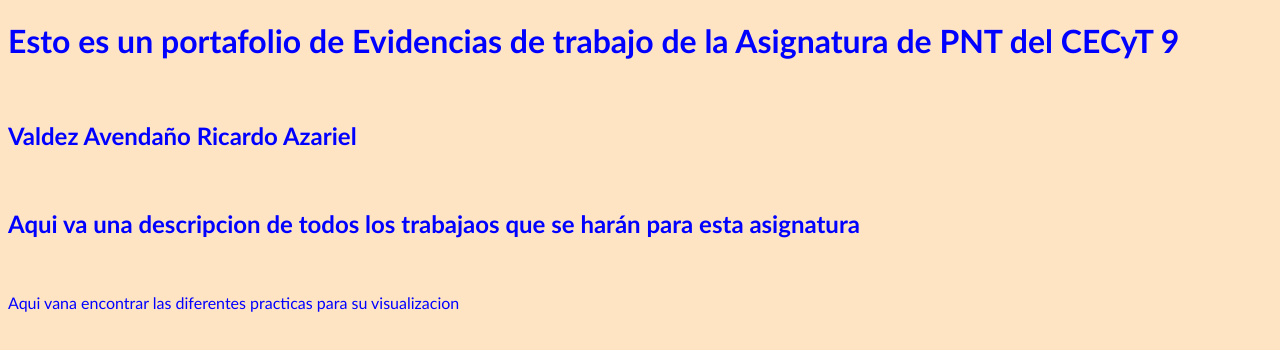
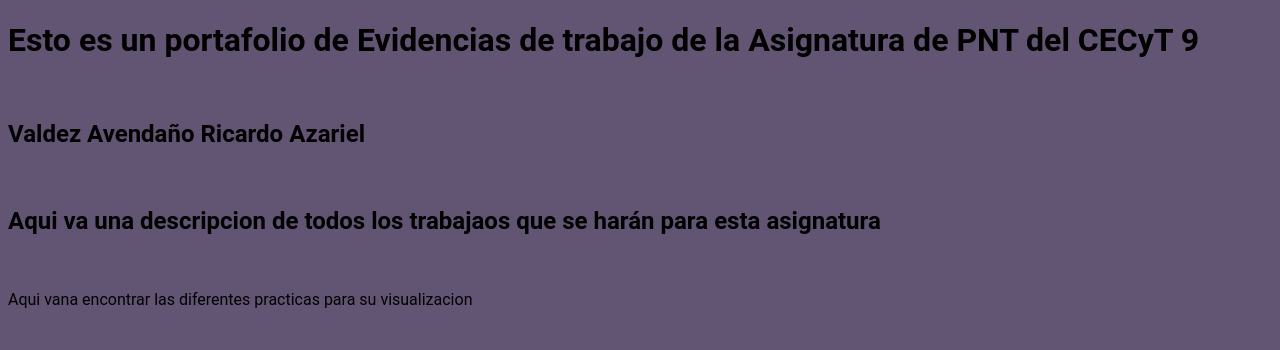
Before and after one commit to aZaaa1406/Portafolio, a plain HTML site: page index.html in a window 1280 px wide. Drawn offline with Linux system fonts and the light colour scheme.

Commit message:
commit -m "Update 3am"

```diff
--- a/CSS/style.css
+++ b/CSS/style.css
@@ -1,5 +1,7 @@
 *{
-    background-color: bisque;
-    font-family: 'Trebuchet MS', 'Lucida Sans Unicode', 'Lucida Grande', 'Lucida Sans', Arial, sans-serif;
-    color:blue;
+    background-color: #625473;
+    font-family: Roboto, system-ui, -apple-system, BlinkMacSystemFont, 'Segoe UI', Oxygen, Ubuntu, Cantarell, 'Open Sans', 'Helvetica Neue', sans-serif;
 }
+.container{
+
+}
```
